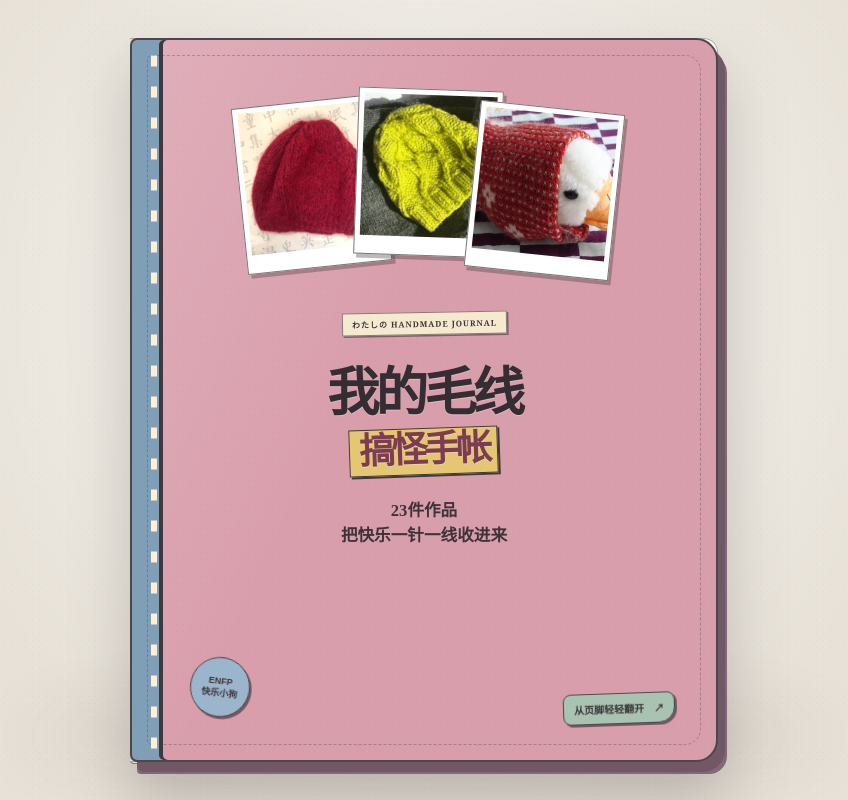
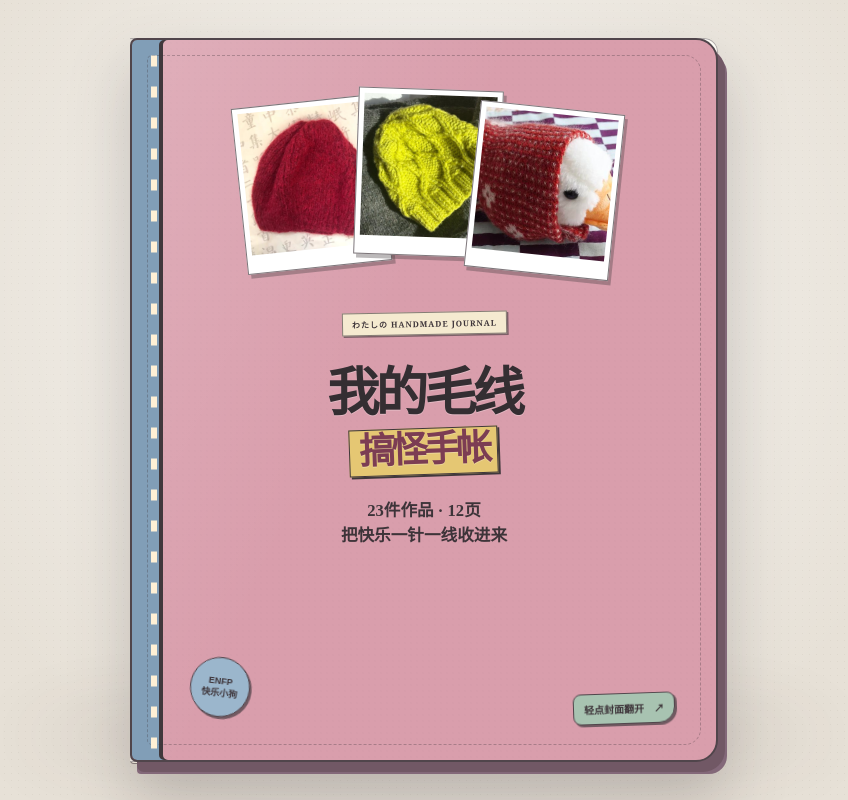
Before and after one commit to smallporridge/xiao, a Next.js app: page / in a window 1280 px wide. Shown: the whole page, without its empty margins (216-1064 px from the left). Built offline with nearby package versions, Linux system fonts and the light colour scheme.

Commit message:
Expand the journal to twelve reader-friendly pages

```diff
--- a/app/globals.css
+++ b/app/globals.css
@@ -124,8 +124,8 @@ img{display:block;max-width:100%}
 .journal-page.fit-tight{padding-top:47px;padding-bottom:39px}.fit-tight .page-aside{margin-top:4px;margin-bottom:5px}.fit-tight .work-layout{padding-top:3px;padding-bottom:8px}.fit-tight .work-card{padding-top:6px;padding-bottom:8px}.fit-tight .work-card p{line-height:1.31}.fit-tight .letter-paper{margin-top:13px;padding-top:13px;padding-bottom:11px}.fit-tight .letter-paper p{margin:7px 0;line-height:1.45}
 .journal-page.fit-tighter{padding-top:42px;padding-bottom:34px}.fit-tighter>h2{font-size:clamp(24px,2.15vw,36px)}.fit-tighter .page-aside{font-size:clamp(13px,1.05vw,18px)}.fit-tighter .work-card h3{font-size:clamp(17px,1.35vw,23px)}.fit-tighter .work-card p{font-size:clamp(12px,.95vw,16px);line-height:1.25}.fit-tighter .letter-paper p{font-size:clamp(14px,1.05vw,18px);margin:5px 0}.fit-tighter .recap-copy p{font-size:13px}
 
-@keyframes openCover{0%{transform:rotateY(0);box-shadow:7px 10px 0 rgba(64,43,51,.22)}48%{box-shadow:-22px 17px 32px rgba(64,43,51,.27)}100%{transform:rotateY(-179deg);box-shadow:-6px 10px 0 rgba(64,43,51,.12)}}
-@keyframes openCoverMobile{0%{transform:rotateY(0);box-shadow:5px 9px 0 rgba(64,43,51,.22)}48%{box-shadow:-20px 15px 30px rgba(64,43,51,.28)}100%{transform:rotateY(-179deg);box-shadow:-5px 9px 0 rgba(64,43,51,.1)}}
+@keyframes openCover{0%{transform:rotateY(0);opacity:1;box-shadow:7px 10px 0 rgba(64,43,51,.22)}48%{opacity:1;box-shadow:-22px 17px 32px rgba(64,43,51,.27)}82%{opacity:1}100%{transform:rotateY(-179deg);opacity:0;box-shadow:-6px 10px 0 rgba(64,43,51,.12)}}
+@keyframes openCoverMobile{0%{transform:rotateY(0);opacity:1;box-shadow:5px 9px 0 rgba(64,43,51,.22)}48%{opacity:1;box-shadow:-20px 15px 30px rgba(64,43,51,.28)}82%{opacity:1}100%{transform:rotateY(-179deg);opacity:0;box-shadow:-5px 9px 0 rgba(64,43,51,.1)}}
 @keyframes readerSettle{from{opacity:.74;transform:scale(.99)}to{opacity:1;transform:scale(1)}}
 
 /* Phone and portrait tablet: one complete page, horizontal reading gesture. */
@@ -240,3 +240,23 @@ img{display:block;max-width:100%}
   .mobile-book-shell .page-aside{font-size:12px}
   .mobile-book-shell .page-layout-triptych p,.mobile-book-shell .page-layout-triptych .card-0 p,.mobile-book-shell .page-layout-triptych .card-1 p,.mobile-book-shell .page-layout-triptych .card-2 p{font-size:10px}
 }
+
+/* Reader pass: remove the transient inner-cover card and make twelve pages easy to scan. */
+.cover-back{background-color:#fbf6e9;background-image:linear-gradient(rgba(140,161,180,.09) 1px,transparent 1px),linear-gradient(90deg,rgba(140,161,180,.07) 1px,transparent 1px);background-size:28px 28px}
+.page-layout-duo .work-layout{gap:15px;padding-left:8px;padding-right:8px}
+.page-layout-duo .work-card:first-child{width:52%;margin-bottom:22px}
+.page-layout-duo .work-card:nth-child(2){width:44%;margin-top:24px}
+.page-layout-duo .work-card:first-child .tape{left:37%}
+.page-layout-duo .work-card:nth-child(2) .tape{left:62%}
+.letter-paper b{color:#8f4960;font-size:clamp(18px,1.38vw,23px);letter-spacing:.08em}
+.spread-count{font-family:"Hiragino Maru Gothic ProN","Yu Gothic","Microsoft YaHei",sans-serif;font-weight:900;letter-spacing:.055em}
+
+@media(max-width:820px){
+  .mobile-book-shell .page-layout-duo .work-card:first-child,.mobile-book-shell .page-layout-duo .work-card:nth-child(2){width:97%;height:calc(50% - 3px);margin:0}
+  .mobile-book-shell .page-layout-duo .work-card:nth-child(2){align-self:flex-end}
+  .mobile-book-shell .thread-nav{display:flex;bottom:17px;gap:2px}
+  .mobile-book-shell .thread-nav button,.mobile-book-shell .thread-nav button.active{position:relative;width:14px;height:14px;background:transparent;box-shadow:none;opacity:1}
+  .mobile-book-shell .thread-nav button:after{content:"";position:absolute;left:50%;top:50%;width:6px;height:4px;border-radius:2px;background:var(--thread);transform:translate(-50%,-50%);opacity:.62;transition:width .2s ease,opacity .2s ease}
+  .mobile-book-shell .thread-nav button.active:after{width:12px;opacity:1}
+  .mobile-book-shell .swipe-note{bottom:4px}
+}
--- a/app/layout.tsx
+++ b/app/layout.tsx
@@ -1,7 +1,7 @@
 import type {Metadata,Viewport} from "next";
 import "./globals.css";
 const title="我的毛线搞怪手帐｜23件作品的快乐宇宙";
-const description="一本从2024翻到2026的日系手作手帐：23件纺织作品、10页第一人称记录，以及朋友留在最后一页的祝福。";
+const description="一本从2024翻到2026的日系手作手帐：23件纺织作品、12页第一人称记录，以及朋友留在最后一页的祝福。";
 export const metadata:Metadata={metadataBase:new URL("https://smallporridge.github.io/xiao/"),title,description,applicationName:title,robots:{index:false,follow:false},openGraph:{title,description,type:"website",url:"https://smallporridge.github.io/xiao/",siteName:title,images:[{url:"https://smallporridge.github.io/xiao/og-v2.png",width:1200,height:630,alt:"我的毛线搞怪手帐封面"}]},twitter:{card:"summary_large_image",title,description,images:["https://smallporridge.github.io/xiao/og-v2.png"]}};
 export const viewport:Viewport={themeColor:"#f3b7c8",colorScheme:"light"};
 export default function RootLayout({children}:Readonly<{children:React.ReactNode}>){return <html lang="zh-CN"><body>{children}</body></html>}
--- a/app/page.tsx
+++ b/app/page.tsx
@@ -8,42 +8,45 @@ type Spread={year:string;color:string;left:JournalPage;right:JournalPage};
 const work=(id:number,title:string,date:string,kind:string,caption:string,sticker?:string):Entry=>({id,title,date,kind,image:`./works/${String(id).padStart(2,"0")}.webp`,caption,sticker});
 
 const spreads:Spread[]=[
-{year:"2024 · 起针与第一次成形",color:"#d69aa9",left:{eyebrow:"CHAPTER 01 · 起针",title:"我先从「穿得出去」开始",aside:"帽子、背心，还有一件像撒了彩糖的五月。",layout:"triptych",items:[
+{year:"2024 · 从第一针开始",color:"#d69aa9",left:{eyebrow:"CHAPTER 01 · 起针",title:"我先织点真的能穿出去的",aside:"帽子和背心，是我的毛线新手村装备。",layout:"duo",items:[
 work(30,"三国万里子帽子","2024 年","帽子","第一顶帽子先选酒红色。戴上的那一刻，我的毛线新手村也算正式开张。","START"),
-work(29,"横田古着背心","2024 年","背心","条纹、古着感、还有一点不肯规规矩矩的颜色——很像我刚开始就藏不住的主意。","偏要条纹"),
-work(28,"芭贝毛线背心","2024.05.11","背心","五月十一日，我把彩点毛线织成一件软乎乎的背心。原来一团线真的能变成当天的好心情。","05.11")
-]},right:{eyebrow:"CHAPTER 02 · 有自己的线条",title:"后来，我不太想走直线了",aside:"锯齿会拐弯，山脉也有两种天气。",layout:"triptych",items:[
-work(27,"Zig Zag Scarf","2024 年","围巾","粉色可以温柔，锯齿也可以捣蛋。我没有二选一，因为两个都很像我。","ZIG ZAG"),
+work(29,"横田古着背心","2024 年","背心","条纹、古着感，还有一点不肯规规矩矩的颜色——刚开始，我就已经藏不住自己的主意。","偏要条纹")
+]},right:{eyebrow:"CHAPTER 02 · 快乐加量",title:"五月以后，我开始让线条捣蛋",aside:"一件像彩糖，一条故意不走直线。",layout:"duo",items:[
+work(28,"芭贝毛线背心","2024.05.11","背心","五月十一日，我把彩点毛线织成一件软乎乎的背心。原来一团线真的能变成当天的好心情。","05.11"),
+work(27,"Zig Zag Scarf","2024 年","围巾","粉色可以温柔，锯齿也可以捣蛋。我没有二选一，因为两个都很像我。","ZIG ZAG")
+]}},
+{year:"2024 · 慢慢织出自己的样子",color:"#9bb8cf",left:{eyebrow:"CHAPTER 03 · 山脉连续剧",title:"同一个名字，也能有两种天气",aside:"一件像淡蓝晴天，一件装进薄荷和阳光。",layout:"duo",items:[
 work(26,"白色山脉背心","2024 年","背心","淡蓝色轻得像一小片晴天。织到这里，我开始知道自己喜欢怎样的留白。","晴天款"),
 work(24,"白色山脉","2024 年","背心","再走一次山脉，这回把薄荷、粉色和阳光一起带上。同一个名字，也能长出新表情。","再来一次")
+]},right:{eyebrow:"CHAPTER 04 · 基本功有性格",title:"所谓基础款，也要经过我的配色",aside:"袜子去晒太阳，披肩像一封安静的信。",layout:"duo",items:[
+work(22,"平平针基础款袜子","2024 年","袜子","平平针是基本功，可我的袜子偏要像刚完成冒险任务的装备。实用和热闹可以一起出现。","LEVEL UP"),
+work(21,"Close to You","2024 年","披肩","这一件浅浅的、软软的。挂在枝头的时候，我发现自己也能把毛线织得像一封安静的信。","soft")
 ]}},
-{year:"2024 → 2025 · 技能树展开",color:"#9bb8cf",left:{eyebrow:"CHAPTER 03 · 基本功也有性格",title:"所谓基础款，也要经过我的配色",aside:"袜子去晒太阳，披肩和围巾慢慢学会温柔。",layout:"triptych",items:[
-work(22,"平平针基础款袜子","2024 年","袜子","平平针是基本功，可我的袜子偏要像刚完成冒险任务的装备。实用和热闹可以一起出现。","LEVEL UP"),
-work(21,"Close to You","2024 年","披肩","这一件浅浅的、软软的。挂在枝头的时候，我发现自己也能把毛线织得像一封安静的信。","soft"),
-work(19,"三角小围巾","2025 年","围巾","咖啡色在阳光里有一点复古，再别上一枚金色小胸针。嗯，我越来越会给作品找位置了。","会搭！")
-]},right:{eyebrow:"CHAPTER 04 · 长项目进行中",title:"我把耐心，一格一格织出来",aside:"有完工照，也有还在棒针上长大的那几天。",layout:"triptych",items:[
-work(18,"华夫套衫","2025 年","套衫","一格一格往前，回过神已经是一整件套衫。原来耐心不是等出来的，是每一行都没有跳过。","耐心 +100"),
+{year:"2025 · 耐心开始有形状",color:"#a8b89e",left:{eyebrow:"CHAPTER 05 · 越来越会完成",title:"小甜点之后，是一整件大工程",aside:"从一条小围巾，到密密麻麻的华夫格。",layout:"duo",items:[
+work(19,"三角小围巾","2025 年","围巾","咖啡色在阳光里有一点复古，再别上一枚金色小胸针。嗯，我越来越会给作品找位置了。","会搭！"),
+work(18,"华夫套衫","2025 年","套衫","一格一格往前，回过神已经是一整件套衫。原来耐心不是等出来的，是每一行都没有跳过。","耐心 +100")
+]},right:{eyebrow:"CHAPTER 06 · 过程也值得贴下来",title:"没有完工的日子，也在认真前进",aside:"棒针上的半成品，和花丛里的完成照。",layout:"duo",items:[
 work(17,"伊莉斯小围巾","2025 年","围巾","伊莉斯还在棒针上慢慢长大。过程没有成品那么整齐，但这也是我认真赶路的样子。","进行中"),
 work(15,"Lace Scarf","2025 年","围巾","完工以后，我给它找了一片花做背景。作品做好了还不算，我还想让它好好登场。","春日限定")
 ]}},
-{year:"2025 · 配色和花纹会说话",color:"#b9aacf",left:{eyebrow:"CHAPTER 05 · 披肩实验室",title:"脑洞先跑，针脚负责追上",aside:"反差、轮廓、花样——我开始把“为什么好看”也织进去。",layout:"triptych",items:[
+{year:"2025 · 配色和花纹会说话",color:"#b9aacf",left:{eyebrow:"CHAPTER 07 · 披肩实验室",title:"脑洞先跑，针脚负责追上",aside:"反差、轮廓、花样，我开始把“为什么好看”也织进去。",layout:"triptych",items:[
 work(14,"安仁披肩","2025 年","披肩","绿蓝配红边康乃馨，听起来有点冒险。可我把它们放在一起以后，只想说：果然很可以。","大胆配"),
 work(12,"云蛟披肩","2025 年","披肩","焦糖橘接上深咖，柔软里一下有了气势。名字叫云蛟，当然要认真登场。","召唤成功"),
-work(11,"踏脚石披肩","2025 年","披肩","我把轮廓和花样都画清楚。不是随便织，是一排一排踩着踏脚石，把想法带到现实。","CHECK")
-]},right:{eyebrow:"CHAPTER 06 · 花纹小剧场",title:"可爱可以安静，也可以很有戏",aside:"深色里开花，荧光黄负责把镜头抢走。",layout:"triptych",items:[
+work(11,"踏脚石披肩","2025 年","披肩","我把轮廓和花样都画清楚。不是随便织，是一排排踩着踏脚石，把想法带到现实。","CHECK")
+]},right:{eyebrow:"CHAPTER 08 · 花纹小剧场",title:"可爱可以安静，也可以很有戏",aside:"深色里开花，荧光黄负责把镜头抢走。",layout:"triptych",items:[
 work(10,"繁花披肩","2025 年","披肩","深灰负责稳住，玫红一朵一朵跳出来。我把暗色里的小火花，全都留了下来。","BLOOM"),
 work(9,"小繁花披肩","2025 年","披肩","红黑披肩、同色线团，再安排一位表情很有戏的小助理。我的作品照也要有剧情。","本日导演"),
 work(8,"钻石帽子","2025 年","帽子","钻石纹再加荧光黄，低调是不可能低调的。偶尔就该亮到连自己都忍不住多看两眼。","ENFP")
 ]}},
-{year:"2026 · 喜欢开始住进生活",color:"#91b8aa",left:{eyebrow:"CHAPTER 07 · 毛茸茸研究所",title:"成熟和幼稚，我当然都要",aside:"围巾、开衫、杯垫：认真生活，也认真搞怪。",layout:"triptych",items:[
+{year:"2026 · 喜欢住进日常",color:"#91b8aa",left:{eyebrow:"CHAPTER 09 · 毛茸茸研究所",title:"成熟和幼稚，我当然都要",aside:"围巾、开衫、杯垫：认真生活，也认真搞怪。",layout:"triptych",items:[
 work(6,"不完全柏林围巾","2026 年","围巾","名字虽然叫“不完全”，这团粉色却已经很会抢镜。完成度可以等等，快乐先到就好。","先赢一半"),
 work(5,"Sophie’s Cardigan","2026 年","开衫","开衫负责沉稳灰，小挂件负责偷偷可爱。我没打算选边站，这两种样子都是我。","都要"),
 work(4,"杯垫","2026 年","生活小物","杯垫上再织一只红色小包。有人说没必要，可让普通一天变可爱一点，本来就很有必要。","很有必要")
-]},right:{eyebrow:"CHAPTER 08 · 我的日常联动",title:"毛线终于和手帐、角色碰面了",aside:"我喜欢的东西没有各玩各的，它们住进了同一页。",layout:"duo",items:[
+]},right:{eyebrow:"CHAPTER 10 · 我的日常联动",title:"毛线终于和手帐、角色碰面了",aside:"我喜欢的东西没有各玩各的，它们住进了同一页。",layout:"duo",items:[
 work(3,"手帐收纳袋","2026 年","收纳袋","深蓝和橙色绕在一起，再装三颗不一样的按钮。它替纸笔安了家，也把我的小任性一起收好。","住进来吧"),
 work(2,"小繁花三角巾","2026 年","三角巾","我没有把它规规矩矩铺平，而是先借小鸭戴一下。作品一遇到角色，立刻就有了自己的表情。","かわいい")
 ]}},
-{year:"未完待续 · 2024—2026",color:"#d7a2b3",left:{eyebrow:"TO BE CONTINUED · 09",title:"原来，我已经织了这么远",aside:"23件作品不是清单，是我一次次起针、拆掉、重来，也一直没弄丢可爱的证据。",layout:"duo",kind:"recap",items:[]},right:{eyebrow:"这一页，由朋友来写 · 10",title:"给未来还会继续织东西的你",aside:"",layout:"hero",kind:"letter",items:[]}}
+{year:"未完待续 · 2024—2026",color:"#d7a2b3",left:{eyebrow:"TO BE CONTINUED · 11",title:"原来，我已经织了这么远",aside:"23件作品不是清单，是我一次次起针、拆掉、重来，也一直没弄丢可爱的证据。",layout:"duo",kind:"recap",items:[]},right:{eyebrow:"这一页，由朋友来写 · 12",title:"给未来还会继续织东西的你",aside:"",layout:"hero",kind:"letter",items:[]}}
 ];
 
 const mobilePages=spreads.flatMap((spread,spreadIndex)=>([
@@ -60,7 +63,7 @@ return <article className={`work-card card-${index}`}>
 
 function JournalPageView({page,side,index,year,color}:{page:JournalPage;side:"left"|"right";index:number;year:string;color:string}){
 if(page.kind==="recap")return <section className="journal-page recap-page side-left"><div className="page-no">{String(index*2+1).padStart(2,"0")}</div><div className="year-tab" style={{background:color}}>{year}</div><p className="eyebrow">{page.eyebrow}</p><h2>{page.title}</h2><p className="page-aside">{page.aside}</p><div className="stamp-cloud" aria-hidden="true">{[30,22,15,8,5,2].map((id,i)=><span key={id} style={{transform:`rotate(${[-7,5,-3,8,-5,4][i]}deg)`}}><img src={`./works/${String(id).padStart(2,"0")}.webp`} alt=""/></span>)}</div><div className="recap-copy"><b>我的毛线宇宙配方</b><p>一点大胆配色　＋　一点二次元脑洞<br/>＋　很多很多耐心　＋　永远不嫌多的可爱</p></div></section>;
-if(page.kind==="letter")return <section className="journal-page letter-page side-right"><div className="page-no">{String(index*2+2).padStart(2,"0")}</div><div className="year-tab" style={{background:color}}>FOR YOU ♡</div><p className="eyebrow">{page.eyebrow}</p><h2>{page.title}</h2><div className="letter-paper"><span>给你：</span><p>愿你以后还会遇到很多喜欢的线，也一直有突然冒出来的好点子。</p><p>想拆就拆，想重来就重来；慢一点没关系，做得开心最重要。</p><p>也愿你一直保留这种本事——把普通的日子，认真变得可爱一点。</p><p>下一件作品完成时，记得回来给这本手帐加一页。</p><b>—— 一个一直认真围观你作品的朋友</b></div><div className="letter-doodle" aria-hidden="true">🐾　✦　♡　毛线万岁！</div></section>;
+if(page.kind==="letter")return <section className="journal-page letter-page side-right"><div className="page-no">{String(index*2+2).padStart(2,"0")}</div><div className="year-tab" style={{background:color}}>FOR YOU ♡</div><p className="eyebrow">{page.eyebrow}</p><h2>{page.title}</h2><div className="letter-paper"><span>给你：</span><p>愿你以后还会遇到很多喜欢的线，也一直有突然冒出来的好点子。</p><p>想拆就拆，想重来就重来；慢一点没关系，做得开心最重要。</p><p>也愿你一直保留这种本事——把普通的日子，认真变得可爱一点。</p><p>下一件作品完成时，记得回来给这本手帐加一页。</p><b>雨佳 ☺</b></div><div className="letter-doodle" aria-hidden="true">🐾　✦　♡　毛线万岁！</div></section>;
 return <section className={`journal-page side-${side} page-layout-${page.layout}`}><div className="page-no">{String(index*2+(side==="right"?2:1)).padStart(2,"0")}</div><div className="year-tab" style={{background:color}}>{year}</div><p className="eyebrow">{page.eyebrow}</p><h2>{page.title}</h2><p className="page-aside">{page.aside}</p><div className="work-layout">{page.items.map((item,i)=><WorkCard key={item.id} item={item} index={i}/>)}</div><span className="page-doodle" aria-hidden="true">{side==="left"?"♡₊˚ えらい！":"✦ できた！ ˚₊"}</span></section>;
 }
 
@@ -76,8 +79,8 @@ function OpeningBook({state,onOpen,isMobile}:{state:"closed"|"opening";onOpen:()
 return <section className={`book-object ${state} ${isMobile?"mobile-opening":""}`} aria-label="合拢的毛线手帐">
 <div className="opening-pages">{isMobile?<MobilePageView pageIndex={0}/>:<SpreadView spread={spreads[0]} index={0}/>}</div>
 <button className="front-cover" onClick={onOpen} disabled={state==="opening"} aria-label="翻开毛线手帐">
-<div className="cover-face cover-front"><span className="cover-seam"/><div className="mini-photos" aria-hidden="true"><i><img src="./works/30.webp" alt=""/></i><i><img src="./works/08.webp" alt=""/></i><i><img src="./works/02.webp" alt=""/></i></div><div className="small-label">わたしの HANDMADE JOURNAL</div><h1>我的毛线<br/><em>搞怪手帐</em></h1><p>23件作品<br/>把快乐一针一线收进来</p><b className="open-label">从页脚轻轻翻开　↗</b><span className="cover-badge">ENFP<br/>快乐小狗</span></div>
-<div className="cover-face cover-back"><div className="inside-pocket"><b>HELLO!</b><p>这本手帐里，住着毛线、脑洞，还有很多次“再织一行就睡”。</p><span>请慢慢翻　♡</span></div></div>
+<div className="cover-face cover-front"><span className="cover-seam"/><div className="mini-photos" aria-hidden="true"><i><img src="./works/30.webp" alt=""/></i><i><img src="./works/08.webp" alt=""/></i><i><img src="./works/02.webp" alt=""/></i></div><div className="small-label">わたしの HANDMADE JOURNAL</div><h1>我的毛线<br/><em>搞怪手帐</em></h1><p>23件作品 · 12页<br/>把快乐一针一线收进来</p><b className="open-label">轻点封面翻开　↗</b><span className="cover-badge">ENFP<br/>快乐小狗</span></div>
+<div className="cover-face cover-back" aria-hidden="true"/>
 </button>
 </section>;
 }
@@ -120,9 +123,9 @@ return <main className={"desk book-"+bookState}>
 {bookState!=="open"?<OpeningBook state={bookState} onOpen={openBook} isMobile={isMobile}/>:<section className="reader"><div className={"book-shell "+(isMobile?"mobile-book-shell ":"")+(settling?"is-settling ":"")+(dragDir?"turn-"+dragDir:"")} ref={bookRef} onPointerDown={pointerDown} onPointerMove={pointerMove} onPointerUp={pointerUp} onPointerCancel={pointerUp}>
 {dragDir&&target!==fromIndex&&(isMobile?<MobilePageView pageIndex={target} className="target-page"/>:<SpreadView spread={spreads[target]} index={target} className="target-spread"/>)}{isMobile?<MobilePageView pageIndex={fromIndex} className="active-page"/>:<SpreadView spread={spreads[fromIndex]} index={fromIndex} className="active-spread"/>}
 {dragDir&&target!==fromIndex&&<div className={"turning-leaf leaf-"+dragDir} style={leafStyle} aria-hidden="true"><div className="leaf-face leaf-front"><JournalPageView page={frontPage} side={frontSide} index={frontPageIndex} year={frontYear} color={frontColor}/></div><div className="leaf-face leaf-back"><JournalPageView page={backPage} side={backSide} index={backPageIndex} year={backYear} color={backColor}/></div><span className="paper-curl"/></div>}
-<div className="book-spine"/><button className="cover-tab" onPointerDown={e=>e.stopPropagation()} onPointerUp={e=>e.stopPropagation()} onClick={()=>{setBookState("closed");setCurrent(0);clearTurn()}}>合上 ↗</button><div className="spread-count">{String(current+1).padStart(2,"0")} / {String(total).padStart(2,"0")}</div>
+<div className="book-spine"/><button className="cover-tab" onPointerDown={e=>e.stopPropagation()} onPointerUp={e=>e.stopPropagation()} onClick={()=>{setBookState("closed");setCurrent(0);clearTurn()}}>回到封面</button><div className="spread-count">{isMobile?"单页":"跨页"} {String(current+1).padStart(2,"0")} / {String(total).padStart(2,"0")}</div>
 <button className="page-edge edge-left" onPointerDown={e=>e.stopPropagation()} onPointerUp={e=>e.stopPropagation()} onClick={()=>animateTurn("prev")} disabled={current===0} aria-label="上一页"><i>←</i></button><button className="page-edge edge-right" onPointerDown={e=>e.stopPropagation()} onPointerUp={e=>e.stopPropagation()} onClick={()=>animateTurn("next")} disabled={current===total-1} aria-label="下一页"><i>→</i></button>
-<nav className="thread-nav" aria-label="手帐页码">{navItems.map((item,index)=><button key={index} className={index===current?"active":""} onPointerDown={e=>e.stopPropagation()} onPointerUp={e=>e.stopPropagation()} onClick={()=>jump(index)} aria-label={"第"+(index+1)+"页"} style={{"--thread":item.color} as React.CSSProperties}/>)}</nav><span className="swipe-note">{isMobile?"向左翻下一页 · 向右回上一页":"抓住页脚拖动 · 左右翻页"}</span>
+<nav className="thread-nav" aria-label="手帐页码">{navItems.map((item,index)=><button key={index} className={index===current?"active":""} onPointerDown={e=>e.stopPropagation()} onPointerUp={e=>e.stopPropagation()} onClick={()=>jump(index)} aria-label={"第"+(index+1)+"页"} style={{"--thread":item.color} as React.CSSProperties}/>)}</nav><span className="swipe-note">{isMobile?"左右滑动翻页 · 点页角也可以":"拖动纸页或点击页角翻页"}</span>
 </div></section>}
 </main>;
 }
```
